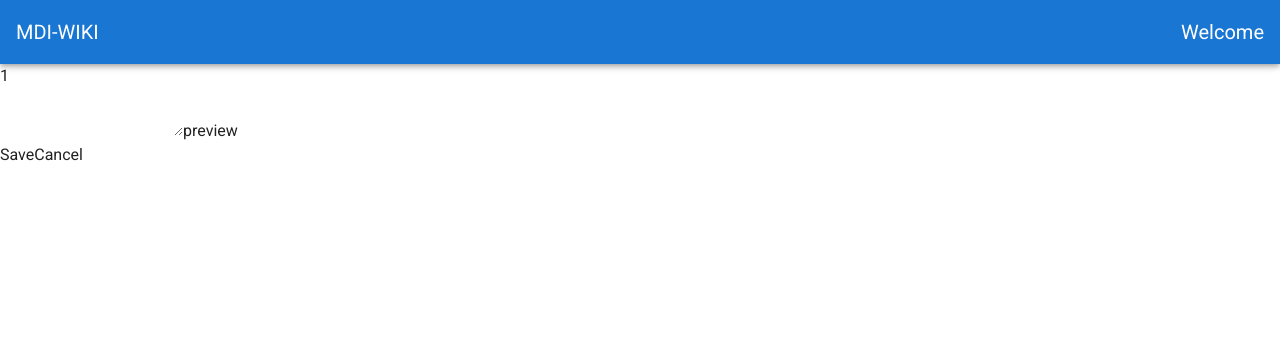
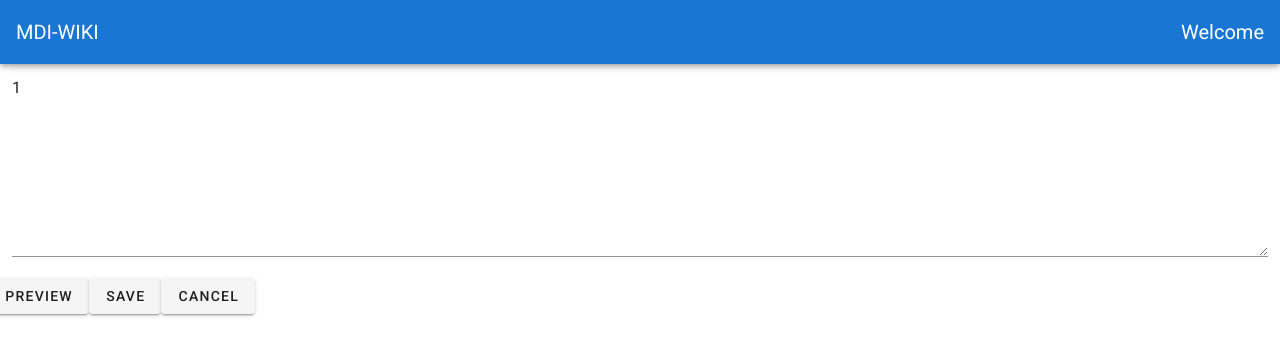
Before and after one commit to yid164/planitar-assignment, a Vue app: page /edit/1 in a window 1280 px wide. Shown: the top 356 px of the page. Built offline with nearby package versions, Linux system fonts and the light colour scheme; no server answers.

Commit message:
Made some UI change for View component

```diff
--- a/src/App.vue
+++ b/src/App.vue
@@ -26,7 +26,7 @@ export default {
   name: 'App',
 
   components: {
-    //Home,
+    // Home,
   },
 
   data: () => ({
--- a/src/components/Edit.vue
+++ b/src/components/Edit.vue
@@ -1,24 +1,25 @@
 <template>
     <div>
-        <header>
-            {{articleName}}
-        </header>
-        <form v-if="!readyPreview">
-            <textarea v-model="currentContent"></textarea>
-            <button @click="preview()">preview</button>
-        </form>
-        <div v-else>
-            <div v-if="currentContent === '' ">
-                <p>No article with this exact name found， Use Edit button in the header to add it</p>
+        <v-col>
+            <v-list-item-title>{{articleName}}</v-list-item-title>
+            <div v-if="!readyPreview">
+                <v-textarea v-model="currentContent"></v-textarea>
             </div>
             <div v-else>
-                <v-html>{{currentContent}}</v-html>
+                <div v-if="currentContent === ''">
+                    <p>No article with this exact name found， Use Edit button in the header to add it</p>
+                </div>
+                <div v-else>
+                    <html>{{currentContent}}</html>
+                    <v-btn @click="closePreview()">Close</v-btn>
+                </div>
             </div>
-            <button @click="closePreview()">Close</button>
-        </div>
-
-        <button @click="save()">Save</button>
-        <button @click="cancel()">Cancel</button>
+        </v-col>
+        <v-row align="center">
+            <v-btn @click="preview()">Preview</v-btn>
+            <v-btn @click="save()">Save</v-btn>
+            <v-btn @click="cancel()">Cancel</v-btn>
+        </v-row>
     </div>
 </template>
 
--- a/src/components/View.vue
+++ b/src/components/View.vue
@@ -1,33 +1,27 @@
 <template>
+    <v-card id="view"
+         class="mx-auto"
+         color="white"
+         width="500px">
 
-    <v-container>
-        <v-card
-                class="mx-auto"
-                outlined
-        >
-            <v-list-item three-line>
-                <v-list-item-content>
-                    <div class="overline mb-4">Wiki</div>
-                        <v-list-item-title class="headline mb-1">{{articleName}}</v-list-item-title>
-                        <v-btn @click="edit" x-small>Edit</v-btn>
-                    <v-list-item-subtitle v-if="articleContent === '' ">
-                        No article with this exact name found， Use Edit button in the header to add it
-                    </v-list-item-subtitle>
-                    <v-list-item-subtitle v-else>
-                        <html>
-                        {{articleContent}}
-                        </html>
-                    </v-list-item-subtitle>
-
-                </v-list-item-content>
-
-            </v-list-item>
-
-            <v-card-actions>
-                <v-btn @click="backToAll()">Back To All</v-btn>
-            </v-card-actions>
-        </v-card>
-    </v-container>
+        <v-card-text>
+            <p class="display-3 text--primary">
+                {{articleName}}
+                <a @click="edit" class="text-button sm1">Edit</a>
+            </p>
+            <div v-if="articleContent === ''" class="text--primary">
+                <p>No article with this exact name found， Use Edit button in the header to add it</p>
+            </div>
+            <div v-else>
+                <span v-html="articleContent"></span>
+            </div>
+        </v-card-text>
+        <v-card-actions>
+            <v-btn text color="deep-purple accent-4" @click="backToAll">
+                Back To All
+            </v-btn>
+        </v-card-actions>
+    </v-card>
 </template>
 
 <script>
```
